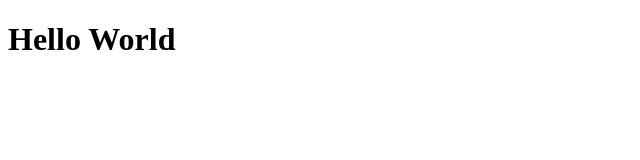
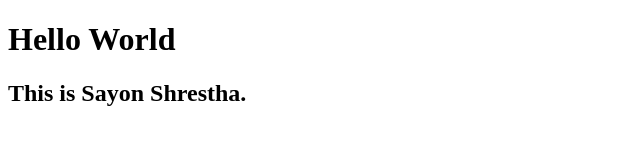
Before and after one commit to Sayon457/Git-and-GitHub, a plain HTML site: page index.html in a window 1280 px wide. Shown: the whole page, without its empty margins (0-640 px from the left). Drawn offline with Linux system fonts and the light colour scheme.

Commit message:
updated from branch 'sayon'

```diff
--- a/index.html
+++ b/index.html
@@ -7,5 +7,6 @@
   </head>
   <body>
     <h1>Hello World</h1>
+    <h2>This is Sayon Shrestha.</h2>
   </body>
 </html>
```
